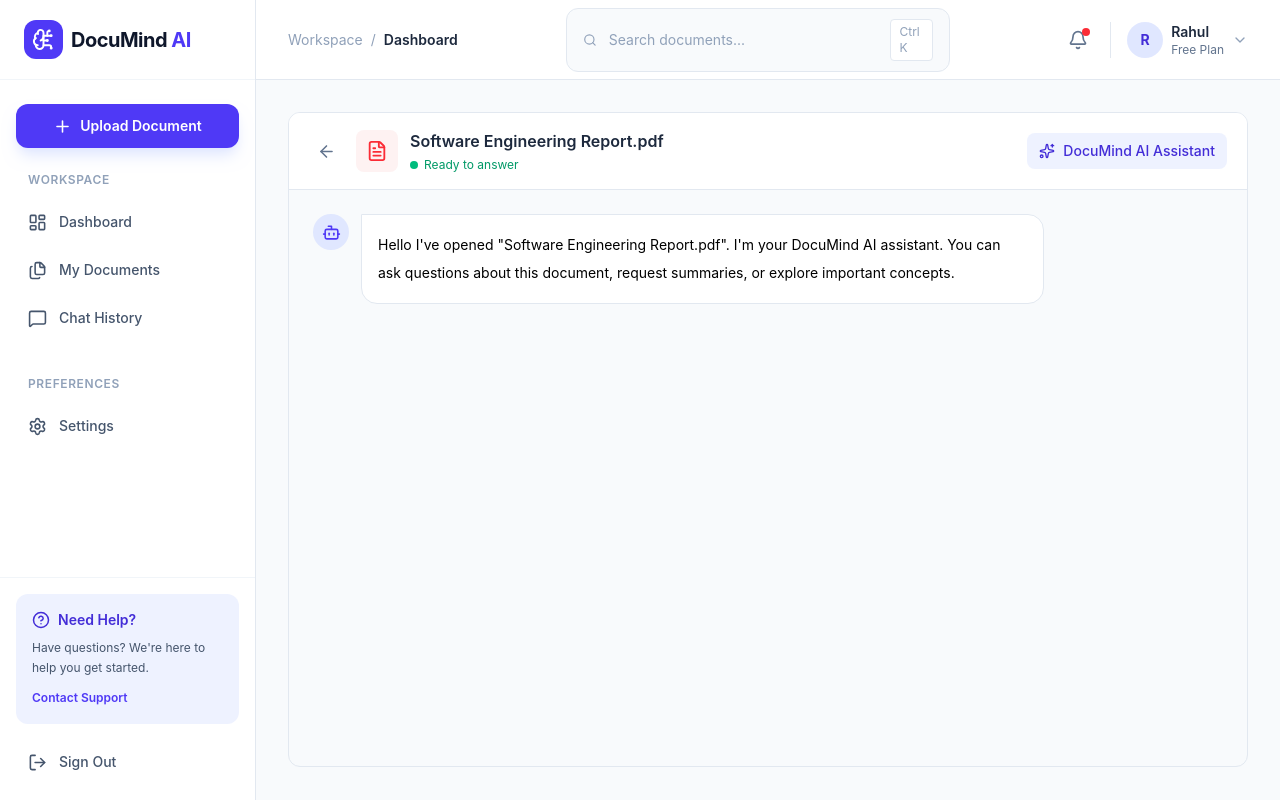
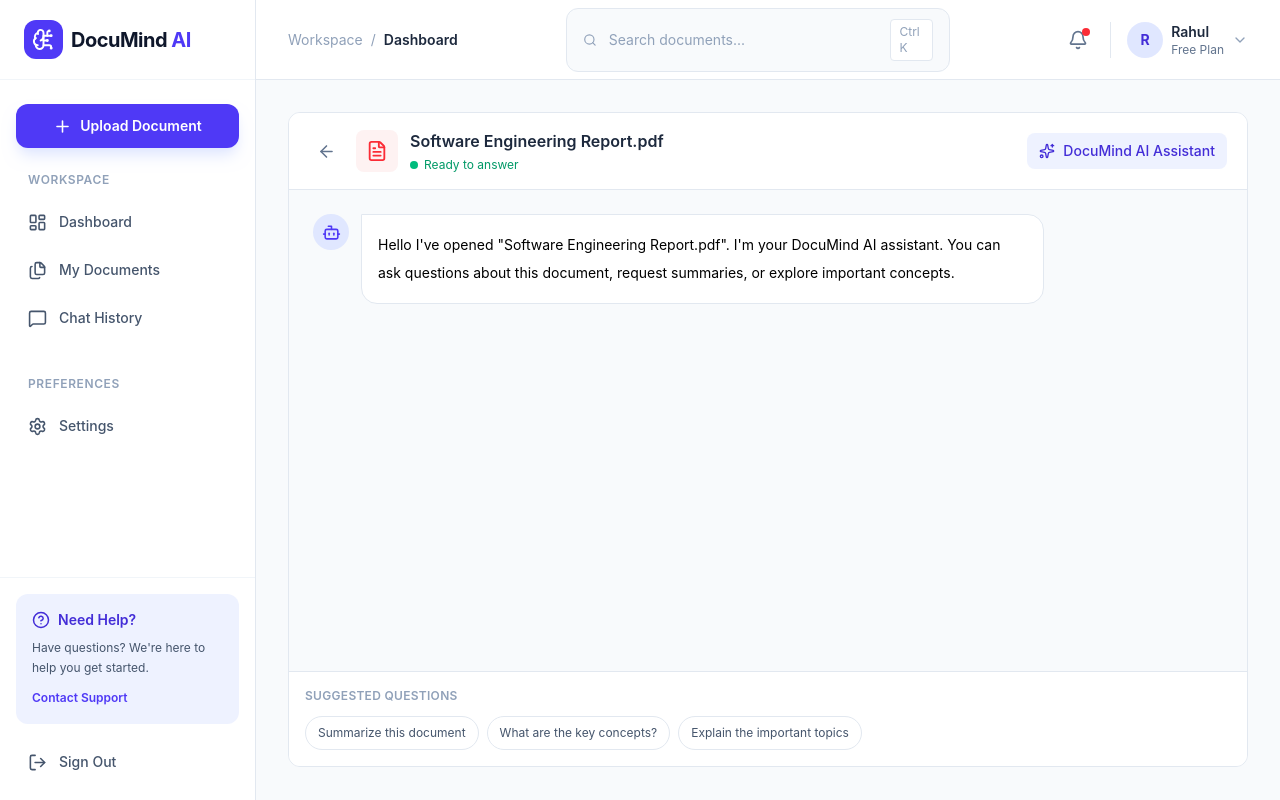
Before and after one commit to rahulsherikar2408/DocuMind-AI, a React (Vite) app in the folder client/: page /chat/1 in a window 1280 px wide. Built offline with nearby package versions, Linux system fonts and the light colour scheme.

Commit message:
feat: add suggested questions feature to ChatPage for enhanced user interaction

```diff
--- a/client/src/pages/ChatPage.tsx
+++ b/client/src/pages/ChatPage.tsx
@@ -179,6 +179,28 @@ function ChatPage() {
         </div>
 
         {/* Suggested Questions */}
+        {message.length === 1 && (
+          <div className="border-t border-slate-200 bg-white px-4 py-4 sM:px-6">
+            <p className="mb-3 text-xs font-semibold uppercase tracking-wide text-slate-400">
+              Suggested questions
+            </p>
+
+            <div className="flex flex-wrap gap-2">
+              {suggestions.map((suggestion) => (
+                <button
+                  key={suggestion}
+                  type="button"
+                  onClick={() => handleSendMessage(suggestion)}
+                  className="rounded-full border border-slate-200 px-3 py-2 text-xs text-slate-600 transition hover:border-indigo-300 hover:bg-indigo-50 hover:text-indigo-600"
+                >
+                  {suggestion}
+                </button>
+              ))}
+            </div>
+          </div>
+        )}
+
+        {/* Chat Input */}
       </div>
     </DashboardLayout>
   );
```
